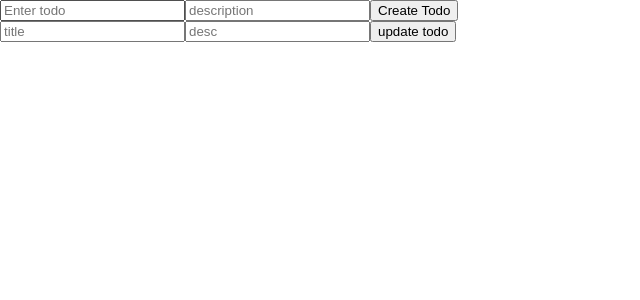
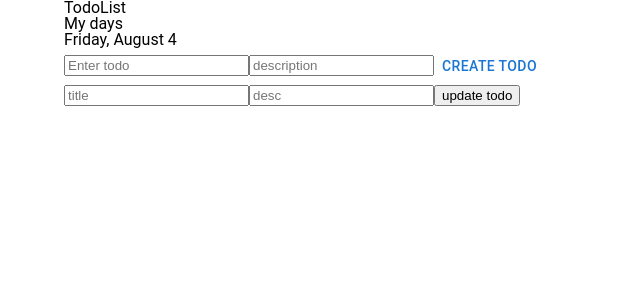
Before and after one commit to sunha-shin/todolist, a React (Create React App) app: page / in a window 1280 px wide. Shown: the top 300 px of the page, without its empty margins (0-640 px from the left). Built offline with nearby package versions, Linux system fonts and the light colour scheme.

Commit message:
install initial css for typesript

```diff
--- a/package.json
+++ b/package.json
@@ -3,6 +3,10 @@
   "version": "0.1.0",
   "private": true,
   "dependencies": {
+    "@emotion/react": "^11.11.1",
+    "@emotion/styled": "^11.11.0",
+    "@mui/material": "^5.14.4",
+    "@mui/styled-engine-sc": "^5.12.0",
     "@reduxjs/toolkit": "^1.9.5",
     "@testing-library/jest-dom": "^5.17.0",
     "@testing-library/react": "^13.4.0",
--- a/src/App.tsx
+++ b/src/App.tsx
@@ -1,14 +1,39 @@
 import React from 'react';
+import { styled } from '@mui/material/styles';
+import Container from '@mui/material/Container';
+import { dayNames, monthNames } from 'service/const/dateNames';
 import CreateTodo from 'view/component/todo/CreateTodo';
 import ShowTodo from 'view/component/todo/ShowTodo';
 
 const App = () => {
+  const today = new Date();
+  const currentDay = dayNames[today.getDay()];
+  const currentMonth = monthNames[today.getMonth()];
+  const currentDate = today.getDate();
+
   return (
-    <div>
+    <AppContainer>
+      <div>TodoList</div>
+      <div>My days</div>
+      <div>
+        {currentDay}, {currentMonth} {currentDate}
+      </div>
       <CreateTodo />
       <ShowTodo />
-    </div>
+    </AppContainer>
   );
 };
 
+// const Container = styled(div)`
+//   background: url('https://source.unsplash.com/daily') no-repeat center center fixed;
+//   background-size: cover;
+// `;
+
+const AppContainer = styled(Container)({
+  // backgroundColor: 'red',
+  width: '100%',
+  backgroundSize: 'cover',
+  borderRadius: '10%',
+}) as typeof Container;
+
 export default App;
--- /dev/null
+++ b/src/service/const/dateNames.ts
@@ -0,0 +1,15 @@
+export const dayNames = ['Sunday', 'Monday', 'Tuesday', 'Wednesday', 'Thursday', 'Friday', 'Saturday'];
+export const monthNames = [
+  'January',
+  'February',
+  'March',
+  'April',
+  'May',
+  'June',
+  'July',
+  'August',
+  'September',
+  'October',
+  'November',
+  'December',
+];
--- a/src/view/component/todo/CreateTodo.tsx
+++ b/src/view/component/todo/CreateTodo.tsx
@@ -4,6 +4,7 @@ import Input from '../common/input/Input';
 import { Todo } from 'service/model/Todo';
 import { nanoid } from 'nanoid';
 import { createTodo } from 'redux/todo/todoAction';
+import Button from '@mui/material/Button';
 
 const CreateTodo = () => {
   const dispatch = useAppDispatch();
@@ -46,7 +47,7 @@ const CreateTodo = () => {
         onChange={onChange}
         dataTestId={'data2'}
       />
-      <button onClick={onClick}>Create Todo</button>
+      <Button onClick={onClick}>Create Todo</Button>
     </div>
   );
 };
--- a/tsconfig.json
+++ b/tsconfig.json
@@ -3,10 +3,14 @@
     "baseUrl": "src",
     "target": "es5",
     "lib": [
+      "es6",
       "dom",
       "dom.iterable",
       "esnext"
     ],
+    "noImplicitAny": true,
+    "noImplicitThis": true,
+    "strictNullChecks": true,
     "allowJs": true,
     "skipLibCheck": true,
     "esModuleInterop": true,
```
Also changed, not shown: 1 other file (tests, documents, lock files or other folders).
